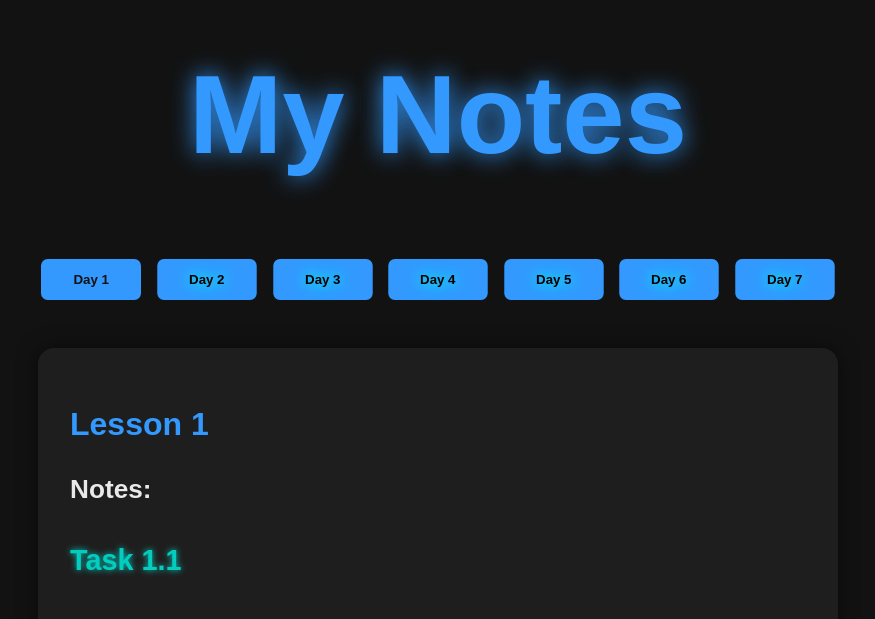
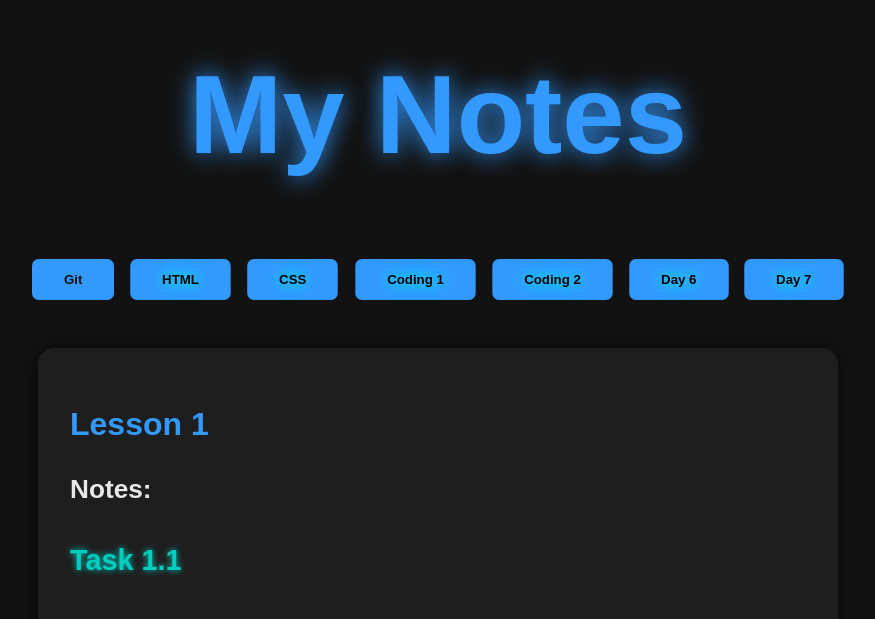
Before and after one commit to DavidZ1407/Code1, a plain HTML site: page Diary/index.html in a window 1280 px wide. Shown: the part 110-729 px from the top of the page, without its empty margins (202-1077 px from the left). Drawn offline with Linux system fonts and the light colour scheme.

Commit message:
added text for node ts coding 2, change name for html day

```diff
--- a/Diary/index.html
+++ b/Diary/index.html
@@ -15,11 +15,11 @@
         <h1 class="heading">My Notes</h1>
 
         <div class="note_buttons">
-            <button data-date="Day_1" onclick="loadNotes('Day_1')">Day 1</button>
-            <button data-date="Day_2" onclick="loadNotes('Day_2')">Day 2</button>
-            <button data-date="Day_3" onclick="loadNotes('Day_3')">Day 3</button>
-            <button data-date="Day_4" onclick="loadNotes('Day_4')">Day 4</button>
-            <button data-date="Day_5" onclick="loadNotes('Day_5')">Day 5</button>
+            <button data-date="Day_1" onclick="loadNotes('Day_1')">Git</button>
+            <button data-date="Day_2" onclick="loadNotes('Day_2')">HTML</button>
+            <button data-date="Day_3" onclick="loadNotes('Day_3')">CSS</button>
+            <button data-date="Day_4" onclick="loadNotes('Day_4')">Coding 1</button>
+            <button data-date="Day_5" onclick="loadNotes('Day_5')">Coding 2</button>
             <button data-date="Day_6" onclick="loadNotes('Day_6')">Day 6</button>
             <button data-date="Day_7" onclick="loadNotes('Day_7')">Day 7</button>
         </div>
--- a/Diary/node.js
+++ b/Diary/node.js
@@ -179,7 +179,7 @@ const notesData = {
 
 
   "Day_5": {
-    topic: "Lesson 5",
+    topic: "Task 4",
     notes: [
       {
         title: "Task 04",
@@ -193,7 +193,7 @@ const notesData = {
           "Use === to compare both value and type (strict equality)",
           "break skips the rest of the loop and jumps out of it, alert() shows a text popup in the browser",
           "Convert a string to a number using Number() or parsseInt() ",
-          "Hover for quick fix , F2 rename Symbole",
+          "Hover for quick fix , F2 rename Symbole, dry (do not reapet code)",
           "Komplex data type pile of  information",
         ]
       }
```
